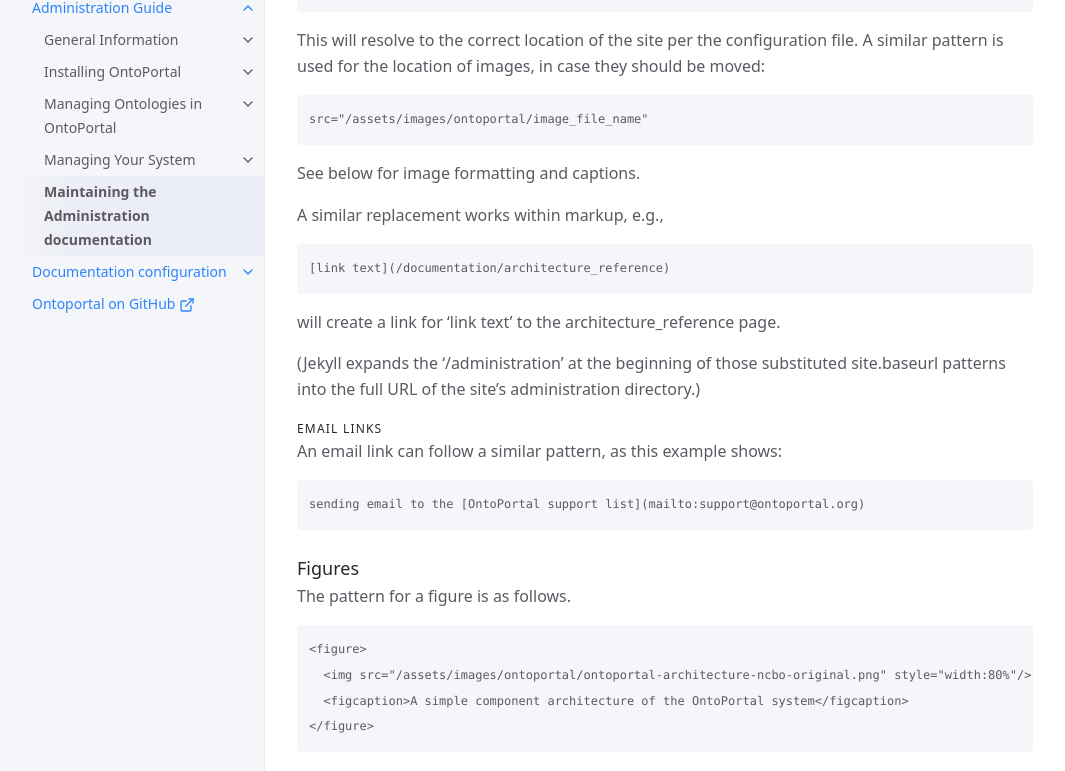
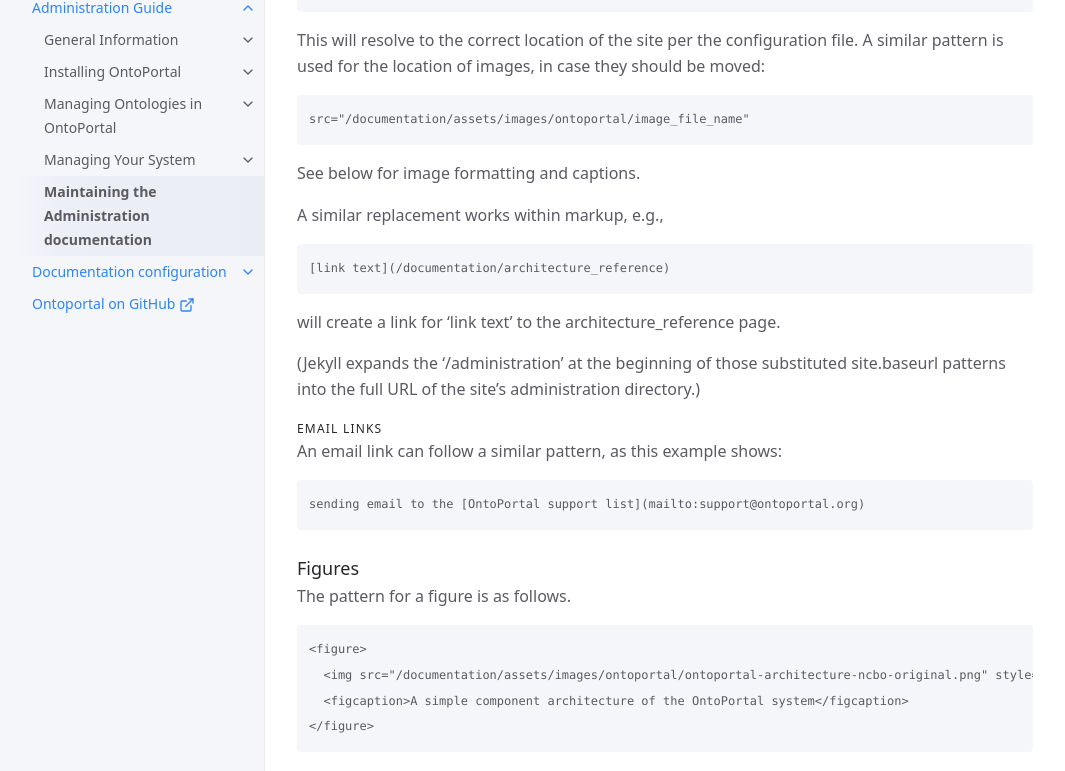
Before and after one commit to ontoportal/documentation, a Jekyll site: the page built from docs/administration-guide/help.md, in a window 1280 px wide and 1400 px high, scrolled down 1238 px. Shown: the part 148-919 px from the top of the window, without its empty margins (107-1172 px from the left). Built offline with Jekyll 4.4.1, drawn with Linux system fonts in a browser that asks for light colours.

Commit message:
update baseimgs config to add baseurl

```diff
--- a/_config.yml
+++ b/_config.yml
@@ -15,7 +15,7 @@
 # in the templates via {{ site.myvariable }}.
 version: 0.7.0
 url: "https://ontoportal.github.io" # the base hostname & protocol for your site
-baseimgs: "/assets/images/ontoportal"
+baseimgs: "/documentation/assets/images/ontoportal"
 opva: OntoPortal Virtual Appliance
 opva_version: OntoPortal Virtual Appliance 3.0
 release_version: Release 3.0.0
```
